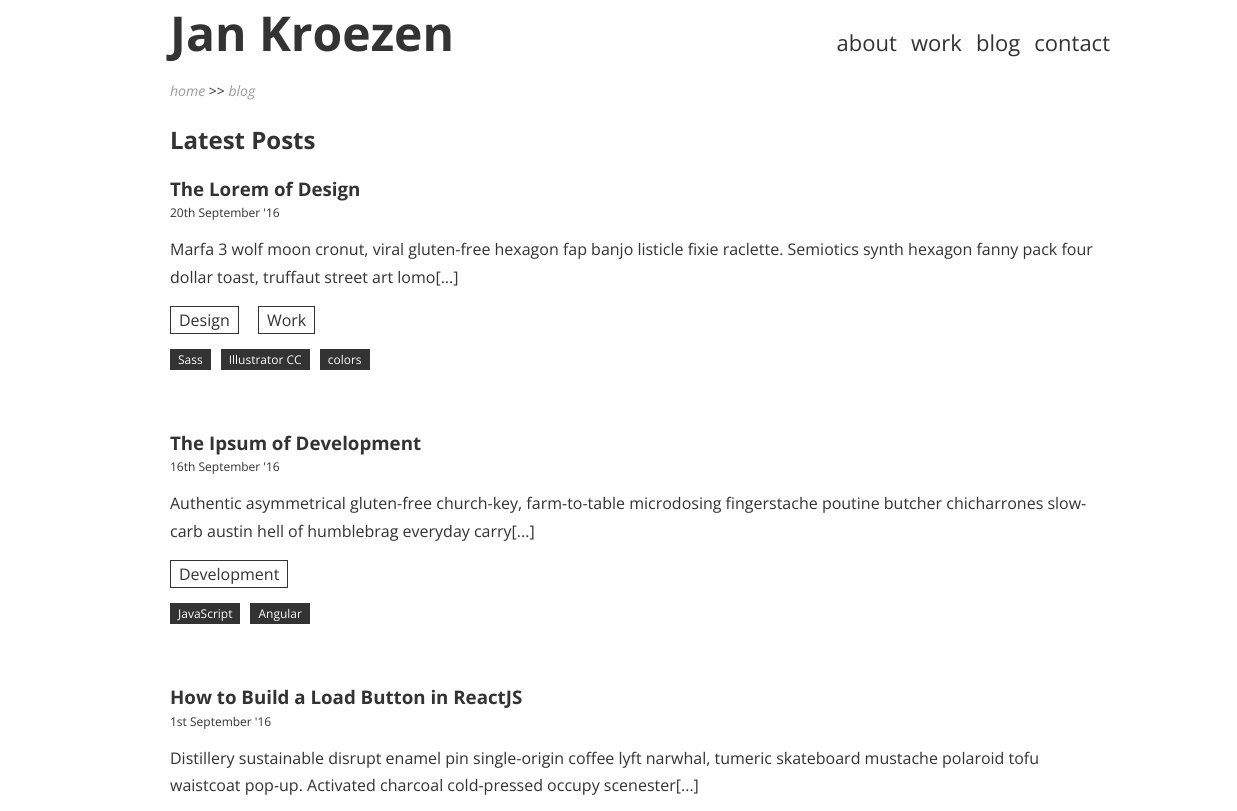
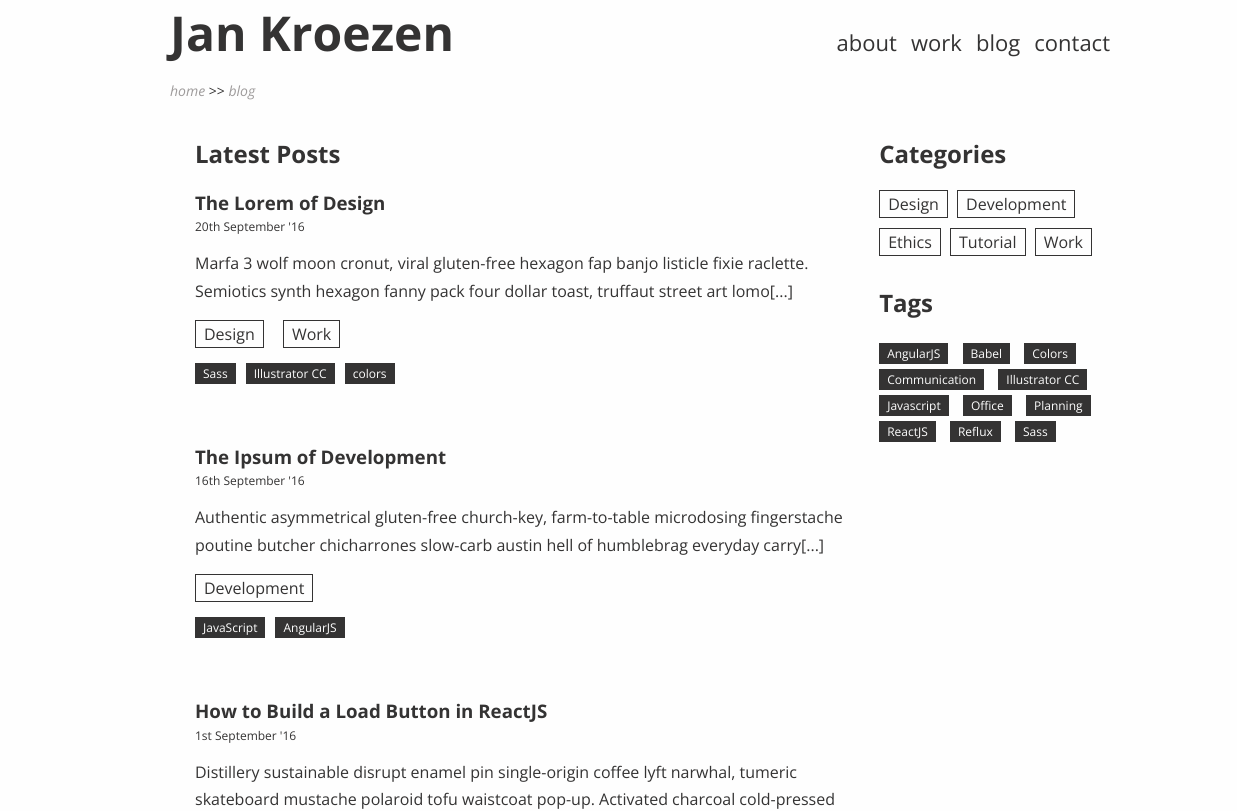
Before and after one commit to JayKay82/portfolio, a website: page blog-landing.html in a window 1280 px wide. Shown: the top 811 px of the page, 0-1237 px from the left. Drawn offline with nearby package versions, Linux system fonts and the light colour scheme.

Commit message:
Add a sidebar for categories and tags on the blog landing page and complete styling.

```diff
--- a/blog-landing.html
+++ b/blog-landing.html
@@ -68,7 +68,7 @@
           <ul>
             <li>Development</li>
           </ul>
-          <span>JavaScript</span><span>Angular</span>
+          <span>JavaScript</span><span>AngularJS</span>
         </article>
         <article>
           <h3>How to Build a Load Button in ReactJS</h3>
@@ -99,6 +99,29 @@
         </p>
       </section>
 
+      <aside id="cats-tags">
+        <h2>Categories</h2>
+        <ul>
+          <li><a href="#">Design</a></li>
+          <li><a href="#">Development</a></li>
+          <li><a href="#">Ethics</a></li>
+          <li><a href="#">Tutorial</a></li>
+          <li><a href="#">Work</a></li>
+        </ul>
+        <h2>Tags</h2>
+        <span><a href="#">AngularJS</a></span>
+        <span><a href="#">Babel</a></span>
+        <span><a href="#">Colors</a></span>
+        <span><a href="#">Communication</a></span>
+        <span><a href="#">Illustrator CC</a></span>
+        <span><a href="#">Javascript</a></span>
+        <span><a href="#">Office</a></span>
+        <span><a href="#">Planning</a></span>
+        <span><a href="#">ReactJS</a></span>
+        <span><a href="#">Reflux</a></span>
+        <span><a href="#">Sass</a></span>
+      </aside>
+
     </div>
     <!-- Footer -->
     <footer>
--- a/css/styles.css
+++ b/css/styles.css
@@ -807,6 +807,7 @@ footer > ul li a {
 
 #posts {
   margin-bottom: 40px;
+  padding: 0 15px;
 }
 
 #posts article {
@@ -862,3 +863,58 @@ footer > ul li a {
   text-decoration: none;
   border-radius: 3px;
 }
+
+#cats-tags {
+  display: none;
+}
+
+
+/* ==========================
+  Media Queries
+  for Blog landing page
+============================= */
+
+@media only screen and (min-width: 620px) {
+  #posts,
+  #cats-tags {
+    display: inline-block;
+    vertical-align: top;
+  }
+
+  #posts {
+    width: 75%;
+    padding: 0 25px;
+  }
+
+  #cats-tags {
+    width: 24%;
+  }
+
+  #cats-tags ul {
+    padding: 0;
+  }
+
+  #cats-tags ul li,
+  #cats-tags span {
+    display: inline-block;
+    font-weight: 300;
+  }
+
+  #cats-tags ul li {
+    list-style: none;
+    margin: 0 5px 10px 0;
+    padding: 2px 8px;
+    border: 1px solid #343333;
+  }
+
+  #cats-tags span {
+    font-size: .75em;
+    background-color: #343333;
+    margin: 5px 10px 0 0;
+    padding: 2px 8px;
+  }
+
+  #cats-tags span a {
+    color: #fefefe;
+  }
+}
```
